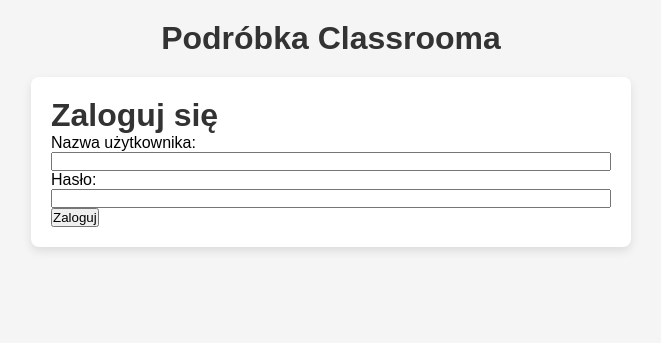
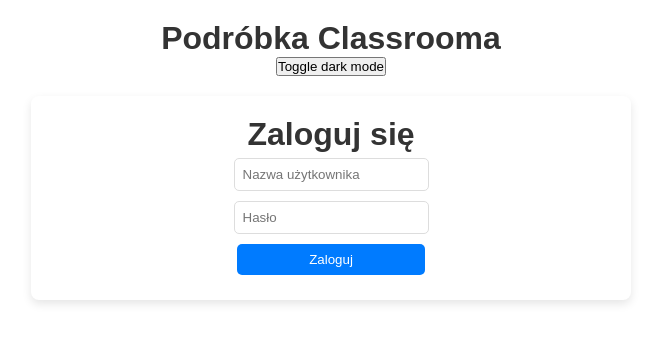
Before and after one commit to R4x02/Project_Orgs, a Django app: page /orgs/login/ in a window 1280 px wide. Shown: the top 343 px of the page, without its empty margins (309-970 px from the left). Run offline with Django 5.2, Linux system fonts and the light colour scheme.

Commit message:
zmiany widokowe i css'owe, dodanie nie dzialającego w pelni darkmode'a

```diff
--- a/orgs/Aplikacja_Glowna/templates/base.html
+++ b/orgs/Aplikacja_Glowna/templates/base.html
@@ -12,9 +12,10 @@
     {% if user.is_authenticated %}
         <p>Witaj, {{ user.username }}! <a href="{% url 'logout' %}">Wyloguj się</a></p>
     {% endif %}
-
     <header>
         <h1>Podróbka Classrooma</h1>
+        <button onclick="darkliteFunc()">Toggle dark mode</button>
+
     </header>
 
     {% block content %}{% endblock %}
--- a/orgs/Aplikacja_Glowna/templates/login.html
+++ b/orgs/Aplikacja_Glowna/templates/login.html
@@ -8,12 +8,10 @@
 <form method="post">
     {% csrf_token %}
     <div class = "login-uz">
-        <label for="username">Nazwa użytkownika:</label>
-        <input type="text" id="username" name="username" required>
+        <input type="text" id="username" name="username" placeholder="Nazwa użytkownika" required>
     </div>
     <div class = "login-uz">
-        <label for="password">Hasło:</label>
-        <input type="password" id="password" name="password" required>
+        <input type="password" id="password" name="password" placeholder="Hasło" required>
     </div>
     <button type="submit">Zaloguj</button>
 </form>
--- a/orgs/orgs/static/code.js
+++ b/orgs/orgs/static/code.js
@@ -3,11 +3,23 @@
 
     teamLinks.forEach(link => {
         link.addEventListener('mouseover', function() {
-            this.closest('.team-name').style.backgroundColor = 'lightblue';
+            this.closest('.team-item').style.backgroundColor = '#f5f5f5';
         });
 
         link.addEventListener('mouseout', function() {
-            this.closest('.team-name').style.backgroundColor = '';
+            this.closest('.team-item').style.backgroundColor = '';
         });
     });
 });
+
+function darkliteFunc() {
+    document.querySelectorAll('*:not(item-name)').forEach(element => {
+        element.classList.toggle('dark-mode');
+    });
+
+    if (document.querySelector('body').classList.contains('dark-mode')) {
+        localStorage.setItem('darkMode', 'enabled');
+    } else {
+        localStorage.removeItem('darkMode');
+    }
+}
--- a/orgs/orgs/static/styles.css
+++ b/orgs/orgs/static/styles.css
@@ -10,7 +10,13 @@
     flex-direction: column;
     align-items: center;
     padding: 20px;
-    background-color: #f5f5f5;
+    background-color: white;
+    color: black;
+}
+
+.dark-mode {
+    background-color: black;
+    color: white;
 }
 
 header {
@@ -33,7 +39,7 @@
 main {
     max-width: 600px;
     width: 100%;
-    background-color: #fff;
+    background-color: white;
     border-radius: 8px;
     padding: 20px;
     box-shadow: 0 4px 10px rgba(0, 0, 0, 0.1);
@@ -43,10 +49,16 @@
     justify-self: center;
 }
 
+main h1 {
+    justify-self: center;
+}
+main h2 {
+    justify-self: center;
+}
 .login-uz {
     display: flex;
-    flex-direction: column;
-    align-items: left;
+    flex-direction: row;
+    margin: 5px;
 }
 
 .team-section, .add-team-section {
@@ -67,7 +79,6 @@
 
 .team-item {
     display: flex;
-    justify-content: space-between;
     align-items: center;
     padding: 10px;
     border-top: 1px solid #ddd;
@@ -88,7 +99,6 @@
 .team-name a:hover {
     color:#333;
     margin: 10px;
-    background-color: #f5f5f5;
 }
 
 
@@ -98,6 +108,13 @@
     color: #333;
 }
 
+form[method="post"] {
+    display: flex;
+    justify-content: center;
+    flex-direction: column;
+    align-items: center;
+}
+
 input[name="team_name"] {
     width: 40%;
     padding: 8px;
@@ -105,7 +122,14 @@
     border-radius: 5px;
 }
 
-.add-team-button {
+input[name="username"], input[name="password"] {
+    width: 100%;
+    padding: 8px;
+    border: 1px solid #ddd;
+    border-radius: 5px;
+}
+
+button[type="submit"] {
     padding: 8px 15px;
     background-color: #007bff;
     color: #fff;
@@ -114,9 +138,10 @@
     cursor: pointer;
     transition: 0.3s;
     margin: 5px;
+    width: 33.5%;
 }
 
-.add-team-button:hover {
+button[type="submit"]:hover {
     background-color: #0056b3;
 }
 
```
Also changed, not shown: orgs/db.sqlite3, 1 other file.
